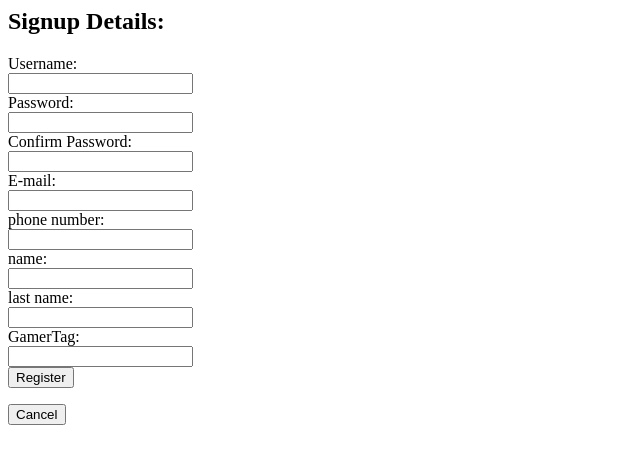
After one commit to Nicklasx/BracketSystemProject, a PHP site: page /signupform.php in a window 1280 px wide. The commit adds this page. Shown: the top 464 px of the page, without its empty margins (0-640 px from the left). Run offline with PHP 8.4, Linux system fonts and the light colour scheme.

Commit message:
register form semi fixed

```diff
--- a/index.php
+++ b/index.php
@@ -11,6 +11,9 @@ if (!isset($_SESSION['username'])) {
     $line .= "<input type='text' name='username' required>";
     $line .= "<input type='password' name='password' required>";
     $line .= "<input type='submit' value='login'>";
+    $line .= "</form>";
+    $line .= "<form action='signupform.php' method='POST'>";
+    $line .= "<input type='submit' value='Sign up'>";
     $line .= "</form>";
 }
 else{
--- /dev/null
+++ b/signupform.php
@@ -0,0 +1,30 @@
+<?php
+include "header.php";
+$line = "";
+if(isset($_GET['error'])) {
+    if ($_GET['error'] == "pw") {
+        $line .= "Passwords do not match";
+    }
+}
+?>
+
+<h2>Signup Details:</h2>
+<form action="register.php" method="POST">
+    Username: <br><input type="text" name="username" required> <br>
+    Password: <br><input type="password" name="password" required> <br>
+    Confirm Password: <br><input type="password" name="password2" required> <br>
+    E-mail: <br><input type="text" name="e-mail" required> <br>
+    phone number: <br><input type="text" name="Mobilnummer" required> <br>
+    name: <br><input type="text" name="name" required> <br>
+    last name: <br><input type="text" name="lastname" required> <br>
+    GamerTag: <br><input type="text" name="gamertag" required> <br>
+    <input type="submit" value="Register">
+</form>
+<form action="index.php" method="POST">
+    <input type="submit" value="Cancel">
+</form>
+
+<?php
+echo $line;
+include "footer.php";
+?>
```
Also changed, not shown: Projekt.php (deleted, +0 -16 lines), Projekt2.php (deleted, +0 -14 lines), register.php (added).
